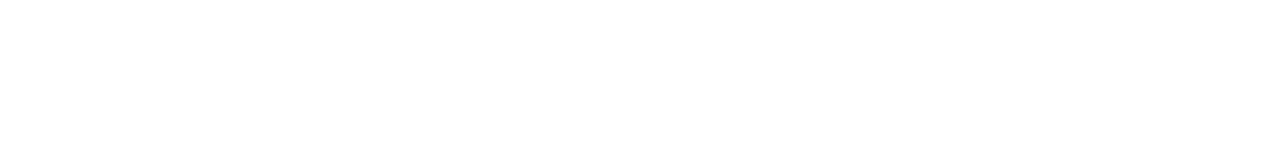
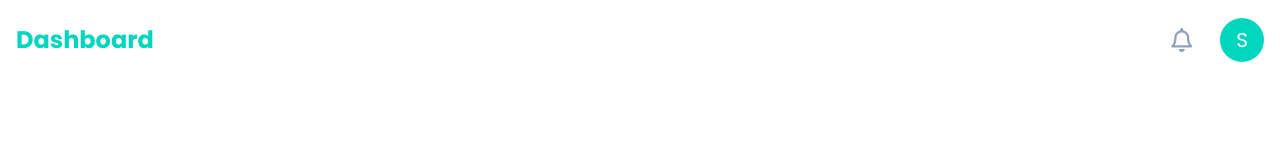
Before and after one commit to swarupSikder/Simple_Dashboard, a plain HTML site: page index.html in a window 1280 px wide. Drawn offline with nearby package versions, Linux system fonts and the light colour scheme.

Commit message:
simple navbar added

```diff
--- a/index.html
+++ b/index.html
@@ -18,14 +18,19 @@
 
 </head>
 
-<body>
+<body class="poppins">
 
     <!--        -->
-    <!-- Header -->
+    <!-- Navbar -->
     <!--        -->
-    <header>
+    <nav class="container mx-auto p-4 flex items-center justify-between">
+        <h2 class="text-2xl font-bold text-teal-400">Dashboard</h2>
 
-    </header>
+        <div class="flex items-center justify-center gap-4">
+            <i class="fa-regular fa-bell text-slate-400 text-2xl rounded-full p-3"></i>
+            <h3 class="bg-teal-400 text-white px-4 py-2 text-xl rounded-full w-fit">S</h3>
+        </div>
+    </nav>
 
 
 
```
